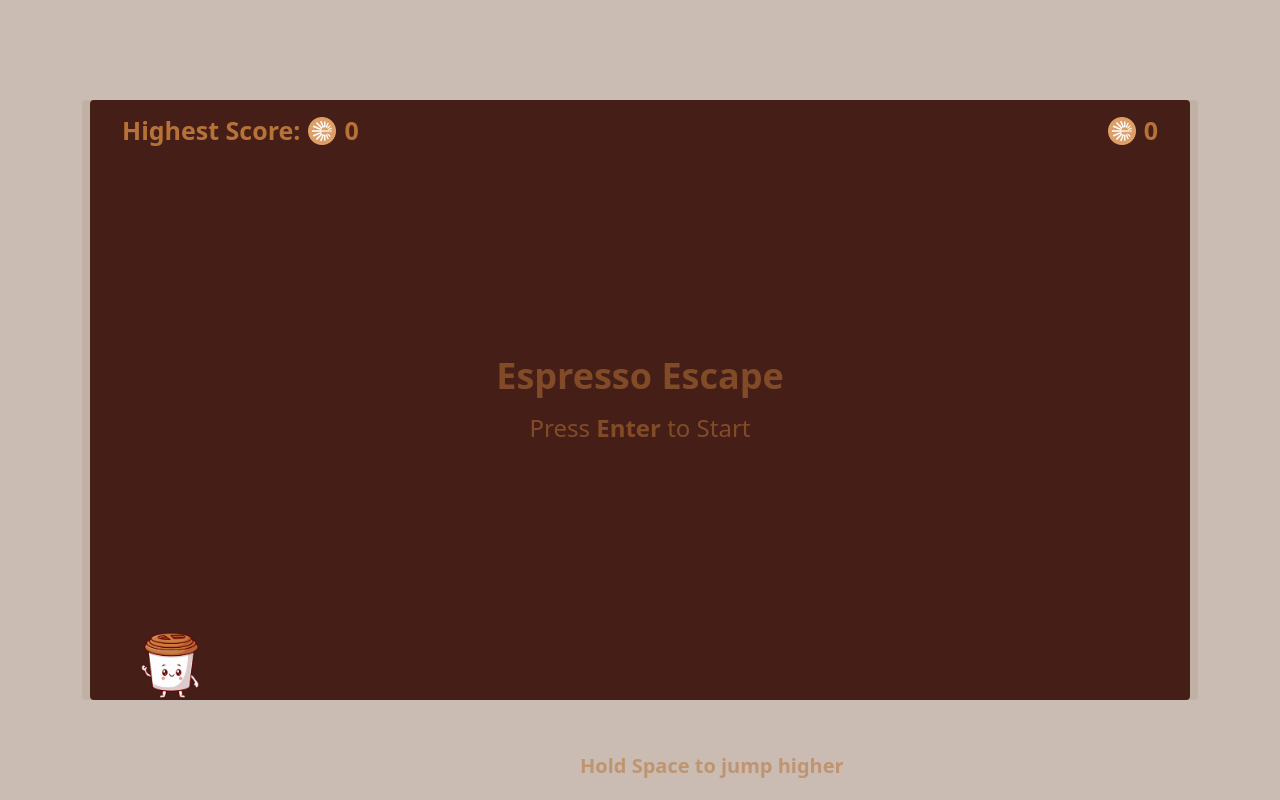
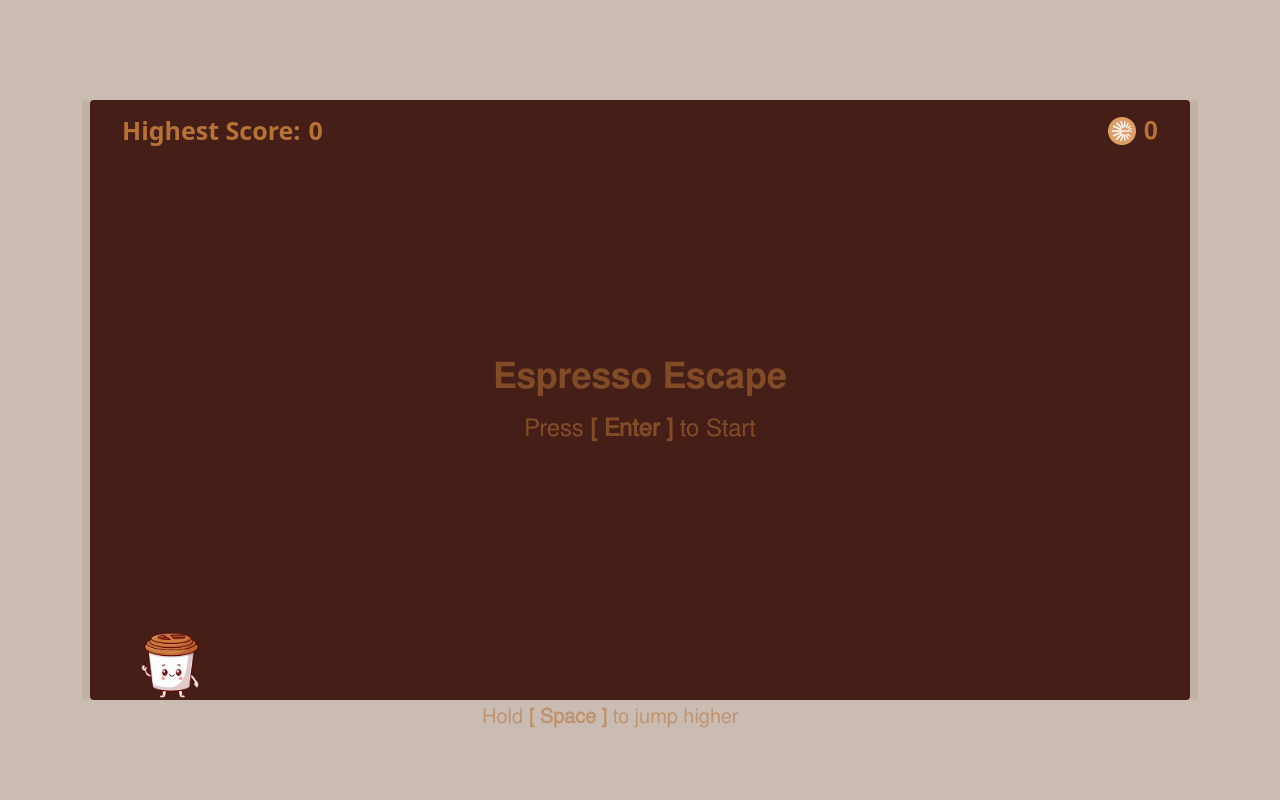
Before and after one commit to VanJoshua-dev/Espresso, a React (Vite) app in the folder vite-project/: page / in a window 1280 px wide. Built offline with nearby package versions, Linux system fonts and the light colour scheme.

Commit message:
Chnage font to helvetica

```diff
--- a/vite-project/src/App.css
+++ b/vite-project/src/App.css
@@ -20,3 +20,28 @@ body{
     opacity: 0;
   }
 }
+
+@font-face {
+  font-family: 'MyFont';
+  src: url('./assets/fonts/FreeSansBold.otf') format('opentype');
+  font-weight: bold;
+  font-style: normal;
+}
+
+@font-face {
+  font-family: 'MyFontNormal';
+  src: url('./assets/fonts/FreeSans.otf') format('opentype');
+  font-weight: normal;
+  font-style: normal;
+}
+
+
+
+.helvetica{
+  font-family: "MyFont";
+}
+
+
+.helvetica-normal{
+  font-family: "MyFontNormal";
+}
--- a/vite-project/src/Espresso.jsx
+++ b/vite-project/src/Espresso.jsx
@@ -64,10 +64,8 @@ export default function JumpGame() {
           passed: false,
         });
       }
-
       currentX += groupSpacing;
     }
-
     return newObstacles;
   };
 
@@ -228,7 +226,7 @@ export default function JumpGame() {
 
   return (
     <div className="w-screen h-screen flex justify-center items-center bg-[#CABCB2]">
-      <div className="bg-[#c0b1a5] px-2 rounded-sm flex gap-2">
+      <div className="bg-[#c0b1a5] px-2 rounded-sm flex gap-2 relative">
         <div
           className={clsx(
             "relative w-[1100px] h-[600px] overflow-hidden rounded-sm mx-auto",
@@ -263,30 +261,30 @@ export default function JumpGame() {
           {/* Score */}
           <div className="w-full absolute top-0 pt-3 flex justify-between items-center px-8">
             <div className="flex gap-2 justify-center items-center">
-              <span className="text-[25px] font-bold text-[#B67237] flex flex-col justify-center items-center gap-2">
+              <span className="text-[25px] font-bold text-[#B67237] flex flex-col justify-center items-center gap-2 hel-bold">
                 Highest Score:
               </span>
-              <span className="text-[25px] font-bold text-[#B67237] flex justify-center items-center gap-2">
-                <img src={logo} className="w-7 h-7" alt="" /> {highScore}
+              <span className="text-[25px] font-bold text-[#B67237] flex justify-center items-center gap-2 hel-bold">
+                 {highScore}
               </span>
             </div>
-            <span className="text-[25px] font-bold text-[#B67237] flex justify-center items-center gap-2">
+            <span className="text-[25px] font-bold text-[#B67237] flex justify-center items-center gap-2 helvetica">
               <img src={logo} className="w-7 h-7" alt="" /> {score}
             </span>
           </div>
 
           {/* Game Over */}
           {isGameOver && (
-            <div className="absolute top-50 w-full text-center text-4xl font-bold text-[#B67237]">
+            <div className="w-full h-full text-center flex flex-col justify-center items-center text-4xl font-bold text-[#B67237] helvetica">
               GAME OVER
               <br />
-              <span className="text-xl">Press Enter to Retry</span>
+              <span className="text-2xl helvetica-normal blink">Press [ Enter ] to Retry</span>
               {isNewHighScore && (
-                <div className="text-[20px] font-bold text-green-500 mt-2">
+                <div className="text-2xl font-bold text-green-500 mt-2 helvetica">
                   🎉 New Highest Score! 🎉
                 </div>
               )}
-              <span className="text-[25px] font-bold text-[#B67237] flex justify-center mt-2 items-center gap-2">
+              <span className="text-[25px] font-bold text-[#B67237] flex justify-center mt-2 items-center gap-2 helvetica">
                 <img src={logo} className="w-7 h-7" alt="" /> {score}
               </span>
             </div>
@@ -295,19 +293,19 @@ export default function JumpGame() {
           {/* Start Screen */}
           {!hasStarted && (
             <div className="absolute left-0 w-full h-full flex flex-col justify-center items-center text-white z-10">
-              <p className="text-4xl font-bold text-[#B67237] mb-4 blink">
+              <p className="text-4xl font-bold text-[#B67237] mb-4 blink helvetica">
                 Espresso Escape
               </p>
-              <p className="text-2xl text-[#B67237] blink">
-                Press <strong>Enter</strong> to Start
+              <p className="text-2xl text-[#B67237] blink helvetica-normal">
+                Press <strong>[ Enter ]</strong> to Start
               </p>
             </div>
           )}
         </div>
 
-        <div className="absolute left-145 bottom-5 blink">
-          <span className="text-[#B67237] font-bold text-xl">
-            Hold <strong>Space</strong> to jump higher
+        <div className="absolute left-100 bottom-[-30px] blink">
+          <span className="text-[#B67237] text-xl helvetica-normal">
+            Hold <strong className="">[ Space ]</strong> to jump higher
           </span>
         </div>
       </div>
```
Also changed, not shown: vite-project/src/assets/fonts/FreeSans.otf (added), vite-project/src/assets/fonts/FreeSansBold.otf (added), vite-project/vercel.json (added).
